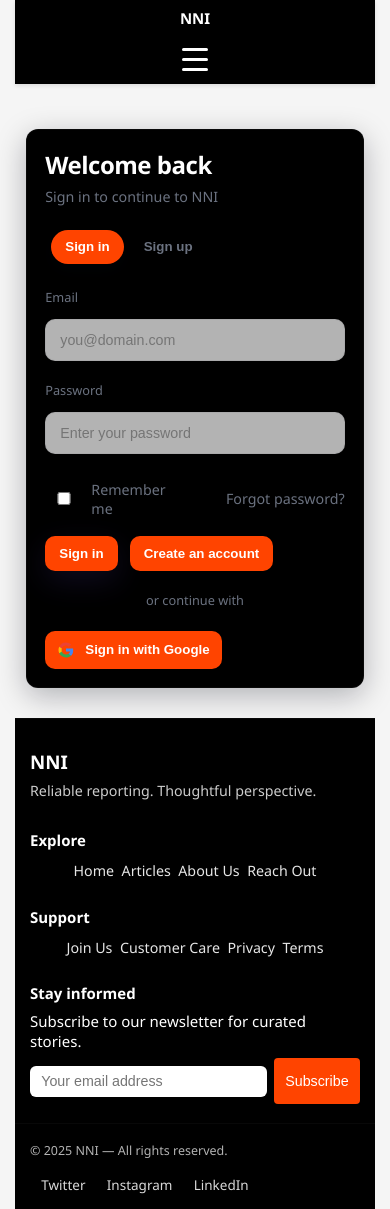
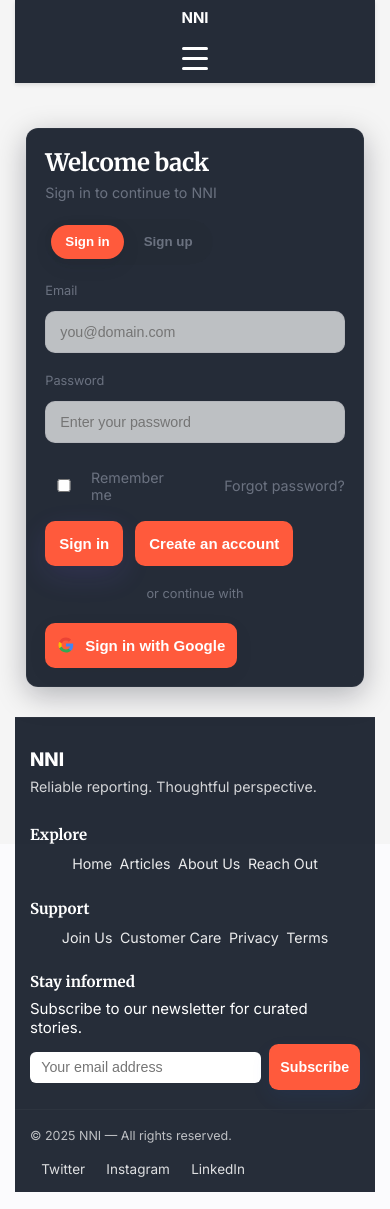
Before and after one commit to Knowledge-Benjamin/NNI, a React (Vite) app in the folder NNI_frontend/: page /login in a window 390 px wide. Built offline with nearby package versions, Linux system fonts and the light colour scheme; no server answers.

Commit message:
Mobile UI upgrade

```diff
--- a/NNI_frontend/index.html
+++ b/NNI_frontend/index.html
@@ -3,15 +3,27 @@
   <head>
     <meta charset="UTF-8" />
     <link rel="icon" type="image/svg+xml" href="/vite.svg" />
+    <!-- Preconnect + Google Fonts: Inter for UI, Merriweather for headings -->
+    <link rel="preconnect" href="https://fonts.googleapis.com" />
+    <link rel="preconnect" href="https://fonts.gstatic.com" crossorigin />
+    <link
+      href="https://fonts.googleapis.com/css2?family=Inter:wght@300;400;600;700;800&family=Merriweather:wght@700;900&display=swap"
+      rel="stylesheet"
+    />
     <!-- Google tag (gtag.js) -->
-<script async src="https://www.googletagmanager.com/gtag/js?id=G-KX6042N45M"></script>
-<script>
-  window.dataLayer = window.dataLayer || [];
-  function gtag(){dataLayer.push(arguments);}
-  gtag('js', new Date());
+    <script
+      async
+      src="https://www.googletagmanager.com/gtag/js?id=G-KX6042N45M"
+    ></script>
+    <script>
+      window.dataLayer = window.dataLayer || [];
+      function gtag() {
+        dataLayer.push(arguments);
+      }
+      gtag("js", new Date());
 
-  gtag('config', 'G-KX6042N45M');
-</script>
+      gtag("config", "G-KX6042N45M");
+    </script>
     <meta name="viewport" content="width=device-width, initial-scale=1.0" />
     <title>Nexa News Insight</title>
   </head>
--- a/NNI_frontend/package.json
+++ b/NNI_frontend/package.json
@@ -17,7 +17,7 @@
     "lucide-react": "^0.552.0",
     "react": "^19.1.1",
     "react-dom": "^19.1.1",
-    "react-helmet": "^6.1.0",
+    "react-helmet-async": "^2.0.5",
     "react-router-dom": "^7.9.5"
   },
   "devDependencies": {
--- a/NNI_frontend/src/App.css
+++ b/NNI_frontend/src/App.css
@@ -6,16 +6,26 @@
 
 /* Theme variables */
 :root {
-  --bg: #f5f5f5;
+  --sidebar-thumb-size: 5.5rem; /* 88px */
+  --header-height: 3.75rem; /* 60px */
+  --font-sans: "Inter", system-ui, -apple-system, "Segoe UI", Roboto,
+    "Helvetica Neue", Arial;
+  --font-serif: "Merriweather", Georgia, "Times New Roman", serif;
+  --bg: #fbfbfd; /* soft off-white */
   --surface: #ffffff;
-  --text: #111827; /* gray-900 */
-  --muted: #6b7280; /* gray-500 */
-  --header-bg: #000000;
+  --text: #0f1724; /* charcoal */
+  --muted: #6b7280;
+  --header-bg: rgba(15, 23, 36, 0.9);
   --header-text: #ffffff;
-  --accent: #ff4400;
+  --accent: #ff5a3c; /* warm accent */
+  --accent-2: #7c5cff; /* secondary accent */
   --btn-bg: var(--accent);
-  --card-border: #eeeeee;
-  /* thumbnail sizing for consistent crop */
+  --card-border: #eef2f6;
+  --radius-sm: 0.375rem; /* 6px */
+  --radius-md: 0.625rem; /* 10px */
+  --radius-lg: 1rem; /* 16px */
+  --elevation-1: 0 6px 20px rgba(2, 6, 23, 0.06);
+  --elevation-2: 0 12px 40px rgba(2, 6, 23, 0.08);
   --article-thumb-height: 13.75rem; /* 220px */
   --article-thumb-aspect: 16/9;
   --sidebar-thumb-size: 5.5rem; /* 88px */
@@ -89,8 +99,12 @@ header {
 .logo {
   color: var(--header-text);
   font-weight: 700;
-  font-size: 1.25rem;
+  font-size: 1.1rem;
   text-decoration: none;
+}
+
+.logo span.brand-highlight {
+  color: var(--accent-2);
 }
 
 .search-box {
@@ -138,35 +152,36 @@ header nav a {
 }
 
 .subscribe-button {
-  background-color: var(--btn-bg);
-  color: var(--header-text);
-  padding: 0.5rem 1rem;
-  border-radius: 4px;
-  border: none;
-  cursor: pointer;
-  font-weight: 500;
-  font-size: 0.9rem;
+  /* standardized primary button appearance */
+  display: inline-flex;
+  align-items: center;
+  justify-content: center;
+  gap: 0.5rem;
+  padding: 0.6rem 1.1rem;
+  border-radius: 0.625rem;
+  font-weight: 700;
+  font-size: 1rem;
   margin-left: 1rem;
 }
 
 /* Premium/classy button interactions */
 .subscribe-button,
 .login-button {
-  transition: transform 120ms ease, box-shadow 120ms ease, opacity 120ms ease;
+  transition: transform 140ms ease, box-shadow 180ms ease, opacity 120ms ease;
   will-change: transform;
 }
 
 .subscribe-button:hover,
 .login-button:hover {
-  transform: translateY(-3px);
-  box-shadow: 0 8px 20px rgba(37, 99, 235, 0.12);
+  transform: translateY(-2px);
+  box-shadow: 0 10px 28px rgba(37, 99, 235, 0.08);
   opacity: 0.98;
 }
 
 .subscribe-button:active,
 .login-button:active {
   transform: translateY(0px) scale(0.995);
-  box-shadow: 0 4px 8px rgba(0, 0, 0, 0.12) inset;
+  box-shadow: 0 4px 8px rgba(0, 0, 0, 0.06) inset;
 }
 
 header nav a:hover {
@@ -238,6 +253,17 @@ header nav a:hover {
   display: block;
   object-fit: cover;
 }
+
+/* Reading progress bar */
+.reading-progress {
+  position: fixed;
+  left: 0;
+  top: 0;
+  height: 0.25rem;
+  background: linear-gradient(90deg, var(--accent), var(--accent-2));
+  z-index: 3000;
+  transition: width 120ms linear;
+}
 .article-video-placeholder {
   position: relative;
 }
@@ -392,6 +418,25 @@ header nav a:hover {
   font-weight: 600;
   margin-bottom: 1.5rem;
   color: var(--text);
+}
+
+/* Headings use serif for stronger editorial feel */
+h1,
+h2,
+h3,
+h4,
+h5 {
+  font-family: var(--font-serif);
+}
+
+/* Card elevation and modern visuals */
+.card,
+.article-card,
+.sidebar-article,
+.article-page {
+  box-shadow: var(--elevation-1);
+  border-radius: var(--radius-md);
+  border: 1px solid var(--card-border);
 }
 
 /* Sidebar Articles */
--- a/NNI_frontend/src/App.jsx
+++ b/NNI_frontend/src/App.jsx
@@ -1,6 +1,6 @@
 import React, { useEffect, useState } from "react";
 import { Routes, Route, Link, useLocation } from "react-router-dom";
-import { Helmet } from "react-helmet";
+import { Helmet, HelmetProvider } from "react-helmet-async";
 // import { AuthProvider } from "./context/AuthContext";
 import Home from "./pages/Home";
 import Login from "./pages/Login";
@@ -43,6 +43,7 @@ export default function App() {
   const location = useLocation();
 
   return (
+    <HelmetProvider>
       <div className="container">
         <Helmet>
           <link
@@ -78,5 +79,6 @@ export default function App() {
         </main>
         <Footer />
       </div>
+    </HelmetProvider>
   );
 }
--- a/NNI_frontend/src/components/Footer.jsx
+++ b/NNI_frontend/src/components/Footer.jsx
@@ -65,9 +65,7 @@ export default function Footer() {
 
       <div className="footer-bottom">
         <div className="footer-bottom-left">
-            <small>
-            © {new Date().getFullYear()} NNI — All rights reserved.
-          </small>
+          <small>© {new Date().getFullYear()} NNI — All rights reserved.</small>
         </div>
         <div className="footer-bottom-right">
           <nav className="socials" aria-label="Social links">
--- a/NNI_frontend/src/index.css
+++ b/NNI_frontend/src/index.css
@@ -17,7 +17,14 @@ body,
 }
 
 body {
-  font-family: "Segoe UI", Tahoma, Geneva, Verdana, sans-serif;
+  font-family: var(
+    --font-sans,
+    "Segoe UI",
+    Tahoma,
+    Geneva,
+    Verdana,
+    sans-serif
+  );
   /* Use theme variable when App.css is loaded; fall back to light colors */
   background-color: var(--bg, #f5f5f5);
   color: var(--text, #111827);
@@ -59,26 +66,95 @@ html {
 }
 
 .btn {
+  display: inline-flex;
+  align-items: center;
+  justify-content: center;
+  gap: 0.5rem;
   padding: 0.6rem 1rem;
-  border: none;
-  border-radius: 8px;
-  font-weight: 600;
+  border: 0;
+  border-radius: 0.625rem; /* 10px */
+  font-weight: 700;
+  font-size: 1rem;
+  line-height: 1;
   cursor: pointer;
-  transition: transform 120ms ease, box-shadow 120ms ease;
-  background: transparent;
+  user-select: none;
+  transition: transform 140ms ease, box-shadow 180ms ease, opacity 120ms ease;
+  background: var(--btn-bg-fallback, var(--accent));
+  color: #fff;
+  box-shadow: var(--elevation-1);
 }
 
-/* Theme-aware primary and danger buttons; colors pick up from App.css variables */
-.btn-primary {
-  background-color: var(--btn-bg, #2563eb);
+/* Primary (orange) button — standardized site-wide */
+.btn-primary,
+.subscribe-button,
+.login-button {
+  background: var(--accent);
   color: #fff;
+  border-radius: var(--radius-md, 0.625rem);
+  padding: 0.6rem 1.1rem;
+  box-shadow: 0 8px 20px rgba(37, 99, 235, 0.08);
+  border: none;
+  outline: none;
 }
-.btn-primary:hover {
-  filter: brightness(0.95);
+.btn-primary:hover,
+.subscribe-button:hover,
+.login-button:hover {
+  transform: translateY(-2px);
+  filter: brightness(0.98);
 }
+.btn-primary:active,
+.subscribe-button:active,
+.login-button:active {
+  transform: translateY(0);
+  opacity: 0.98;
+}
+.btn[disabled],
+.btn:disabled,
+.subscribe-button[disabled],
+.login-button[disabled] {
+  opacity: 0.6;
+  cursor: not-allowed;
+  transform: none;
+}
+
+/* Ghost / outline variant */
+.btn-ghost {
+  background: transparent;
+  color: var(--text);
+  border: 1px solid rgba(15, 23, 36, 0.06);
+  box-shadow: none;
+}
+
+/* Danger variant */
 .btn-danger {
-  background-color: var(--danger, #dc2626);
+  background: #dc2626;
   color: #fff;
+  border: none;
+  outline: none;
+}
+
+/* Larger touch targets on mobile */
+@media (max-width: 900px) {
+  .btn,
+  .btn-primary,
+  .subscribe-button,
+  .login-button {
+    padding: 0.9rem 1.2rem;
+    font-size: 1rem;
+    min-height: 3rem;
+    border-radius: 0.75rem;
+    border: none;
+    outline: none;
+  }
+}
+
+/* Focus styles without using outline to match 'no outline' requirement, keep accessibility by using box-shadow */
+.btn:focus-visible,
+.btn-primary:focus-visible,
+.subscribe-button:focus-visible,
+.login-button:focus-visible {
+  outline: none;
+  box-shadow: 0 0 0 4px rgba(255, 90, 60, 0.12), 0 8px 20px rgba(2, 6, 23, 0.06);
 }
 
 input,
--- a/NNI_frontend/src/pages/ArticleView.jsx
+++ b/NNI_frontend/src/pages/ArticleView.jsx
@@ -7,6 +7,7 @@ export default function ArticleView() {
   const [article, setArticle] = useState(null);
   const [loading, setLoading] = useState(true);
   const [error, setError] = useState(null);
+  const [progress, setProgress] = useState(0);
 
   useEffect(() => {
     let mounted = true;
@@ -22,6 +23,19 @@ export default function ArticleView() {
       }
     }
     load();
+    // reading progress listener
+    function onScroll() {
+      const el = document.querySelector('.article-content');
+      if (!el) return setProgress(0);
+      const rect = el.getBoundingClientRect();
+      const windowHeight = window.innerHeight || document.documentElement.clientHeight;
+      const total = Math.max(1, el.scrollHeight - windowHeight + 80);
+      const scrolled = Math.min(Math.max(0, windowHeight - rect.top), total);
+      const pct = Math.min(100, Math.round((scrolled / total) * 100));
+      setProgress(pct);
+    }
+    window.addEventListener('scroll', onScroll, { passive: true });
+    onScroll();
     return () => (mounted = false);
   }, [slug]);
 
@@ -57,6 +71,7 @@ export default function ArticleView() {
 
   return (
     <article className="article-page">
+      <div className="reading-progress" style={{ width: `${progress}%` }} aria-hidden="true" />
       <div className="article-hero">
         {topMediaHtml ? (
           <div
```
Also changed, not shown: 1 other file (tests, documents, lock files or other folders). Lines whose indentation alone changed are shown as unchanged.
